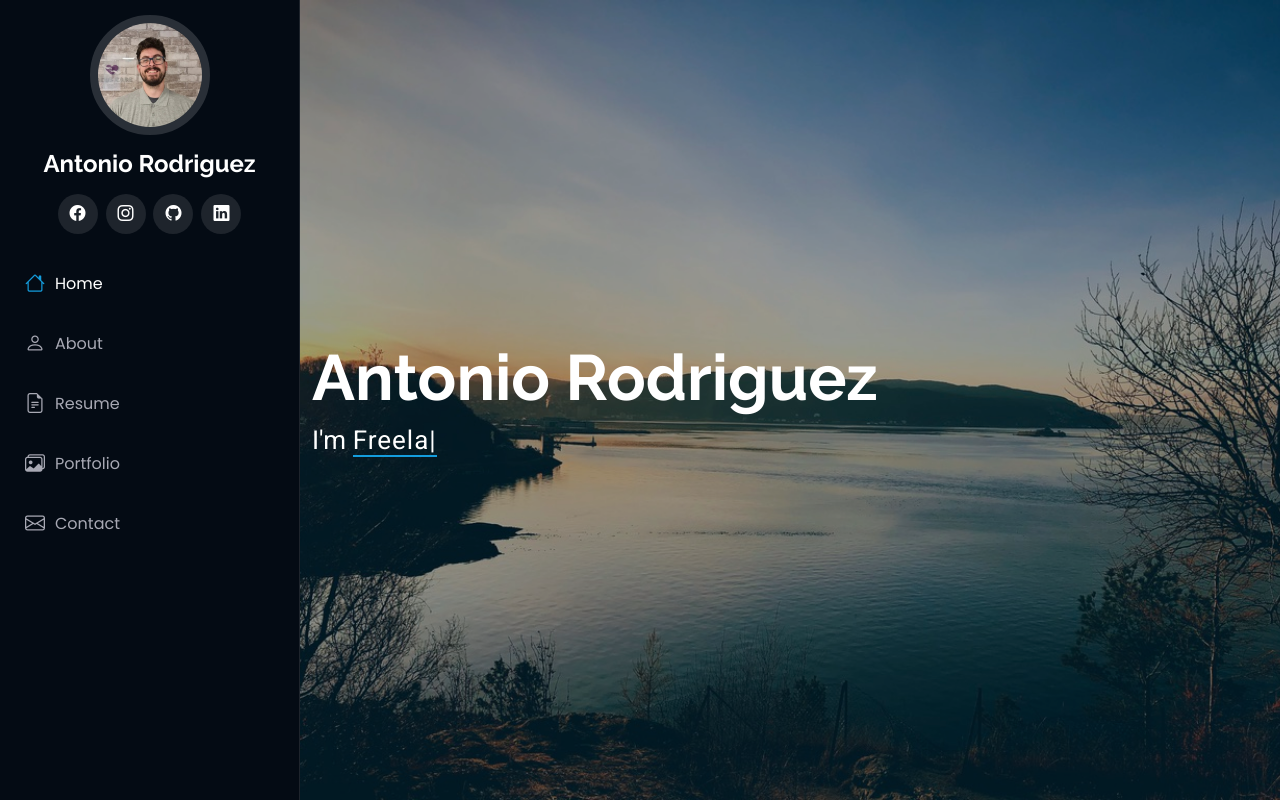
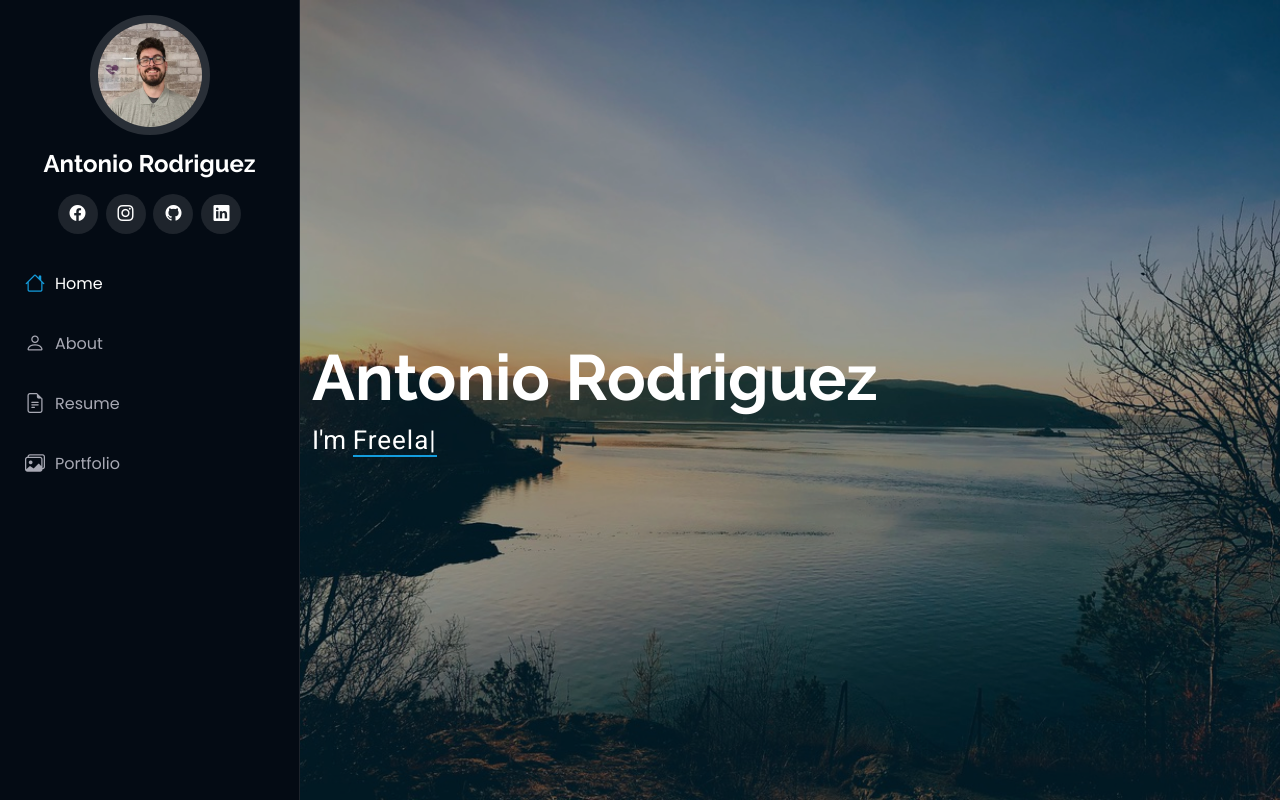
Before and after one commit to antoniorodr/Antonio_portfolio, a Flask app: page / in a window 1280 px wide. Shown: the top 804 px of the page. Run offline with Flask 3, Linux system fonts and the light colour scheme; some libraries are stand-ins or nearby versions.

Commit message:
delete contact form

```diff
--- a/main.py
+++ b/main.py
@@ -8,5 +8,9 @@ Bootstrap5(app)
 def hello_world():
     return render_template("index.html")
 
+# @app.route("/forms/contact.php", methods = ["POST", "GET"])
+# def contact_form():
+#     return render_template("forms/contact.php")
+
 if __name__ == "__main__":
     app.run(debug = True)
--- a/templates/index.html
+++ b/templates/index.html
@@ -83,7 +83,7 @@
             <li><a href="#">Dropdown 4</a></li>
           </ul>
         </li> -->
-        <li><a href="#contact"><i class="bi bi-envelope navicon"></i> Contact</a></li>
+        <!-- <li><a href="#contact"><i class="bi bi-envelope navicon"></i> Contact</a></li> -->
       </ul>
     </nav>
 
@@ -717,13 +717,13 @@
     </section> -->
 
     <!-- Contact Section -->
-    <section id="contact" class="contact section">
+    <!-- <section id="contact" class="contact section">
 
-      <!-- Section Title -->
+
       <div class="container section-title" data-aos="fade-up">
         <h2>Contact</h2>
         <p>Don't hesitate to reach out if you have any questions, need assistance with a project, or require job references</p>
-      </div><!-- End Section Title -->
+      </div>
 
       <div class="container" data-aos="fade-up" data-aos-delay="100">
 
@@ -738,7 +738,7 @@
                   <h3>Address</h3>
                   <p>Bromstadvegen 25A, 7045 Trondheim, Norway</p>
                 </div>
-              </div><!-- End Info Item -->
+              </div>
 
               <div class="info-item d-flex" data-aos="fade-up" data-aos-delay="300">
                 <i class="bi bi-telephone flex-shrink-0"></i>
@@ -746,7 +746,7 @@
                   <h3>Call Me</h3>
                   <p>+47 411 02 665</p>
                 </div>
-              </div><!-- End Info Item -->
+              </div>
 
               <div class="info-item d-flex" data-aos="fade-up" data-aos-delay="400">
                 <i class="bi bi-envelope flex-shrink-0"></i>
@@ -754,7 +754,7 @@
                   <h3>Email Me</h3>
                   <p>antonioinorge@hotmail.com</p>
                 </div>
-              </div><!-- End Info Item -->
+              </div>
 
               <iframe src="https://www.google.com/maps/embed/v1/place?key=AIzaSyBFw0Qbyq9zTFTd-tUY6dZWTgaQzuU17R8&q=Bromstadvegen%2025A%2C%207045%20Trondheim&zoom=17&maptype=roadmap" frameborder="0" style="border:0; width: 100%; height: 270px;" allowfullscreen="" loading="lazy" referrerpolicy="no-referrer-when-downgrade"></iframe>
             </div>
@@ -794,13 +794,13 @@
 
               </div>
             </form>
-          </div><!-- End Contact Form -->
+          </div>
 
         </div>
 
       </div>
 
-    </section><!-- /Contact Section -->
+    </section> -->
 
   </main>
 
```
